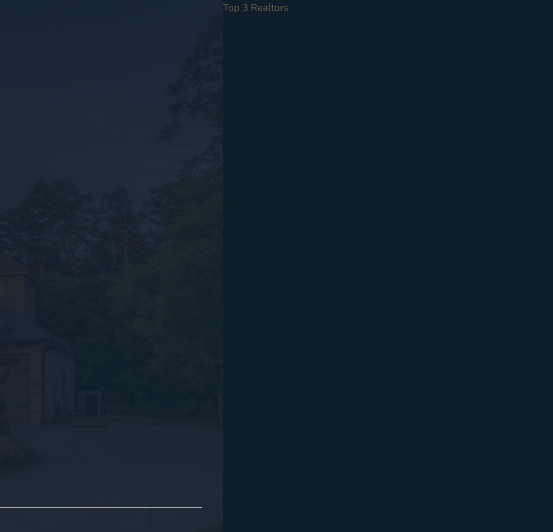
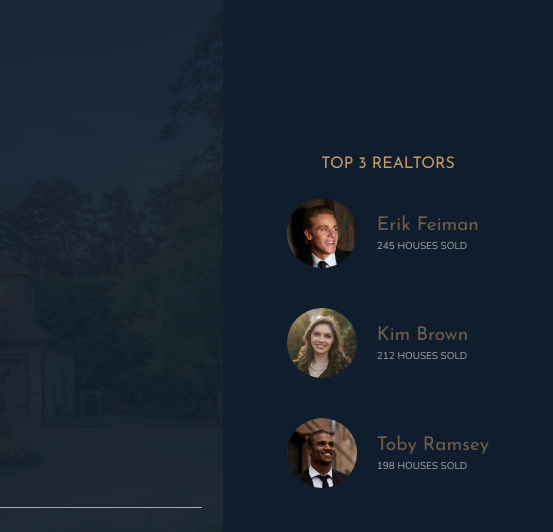
Before and after one commit to dmartin5150/nexter, a website: page index.html in a window 1280 px wide. Shown: the top 532 px of the page, 727-1280 px from the left. Drawn offline with nearby package versions, Linux system fonts and the light colour scheme.

Commit message:
added realtors section

```diff
--- a/index.html
+++ b/index.html
@@ -33,7 +33,27 @@
             <img src="img/logo-bi.png" alt="Seen on logo 4">
         </div>
     </header>
-    <div class="realtors">Top 3 Realtors</div>
+    <div class="realtors">
+        <h3 class="heading-3">Top 3 Realtors</h3>
+        <div class="realtors__list">
+            <img src="img/realtor-1.jpeg" alt="Realtor 1" class="realtors__img">
+            <div class="realtors__details">
+                <h4 class="heading-4 heading-4-light">Erik Feiman</h4>
+                <p class="realtors__sold">245 houses sold</p>
+            </div>
+            <img src="img/realtor-2.jpeg" alt="Realtor 2" class="realtors__img">
+            <div class="realtors__details">
+                <h4 class="heading-4 heading-4-light">Kim Brown</h4>
+                <p class="realtors__sold">212 houses sold</p>
+            </div>
+            <img src="img/realtor-3.jpeg" alt="Realtor 3" class="realtors__img">
+            <div class="realtors__details">
+                <h4 class="heading-4 heading-4-light">Toby Ramsey</h4>
+                <p class="realtors__sold">198 houses sold</p>
+            </div>
+        </div>
+
+    </div>
 
     <section class="features">
       <div class="feature">
--- a/sass/_realtors.scss
+++ b/sass/_realtors.scss
@@ -1,4 +1,33 @@
 .realtors {
     background-color: $color-secondary;
     grid-column: col-start 7/ full-end;
+    padding:3rem;
+    display:grid;
+    align-content: center;
+    justify-content: center;
+    grid-row-gap: 2rem;
+    justify-items: center;
+
+
+    &__list {
+        display:grid;
+        grid-template-columns: min-content max-content;
+        grid-column-gap:2rem;
+        grid-row-gap: 5vh;
+        align-items: center;
+
+    }
+
+    &__img {
+        width:7rem;
+        border-radius: 50%;
+        display:block;
+    }
+
+    &__sold {
+        text-transform: uppercase;
+        color:$color-grey-light-2;
+        margin-top:-3px;
+    }
+
 }
```
Also changed, not shown: css/style.css, 1 other file.
